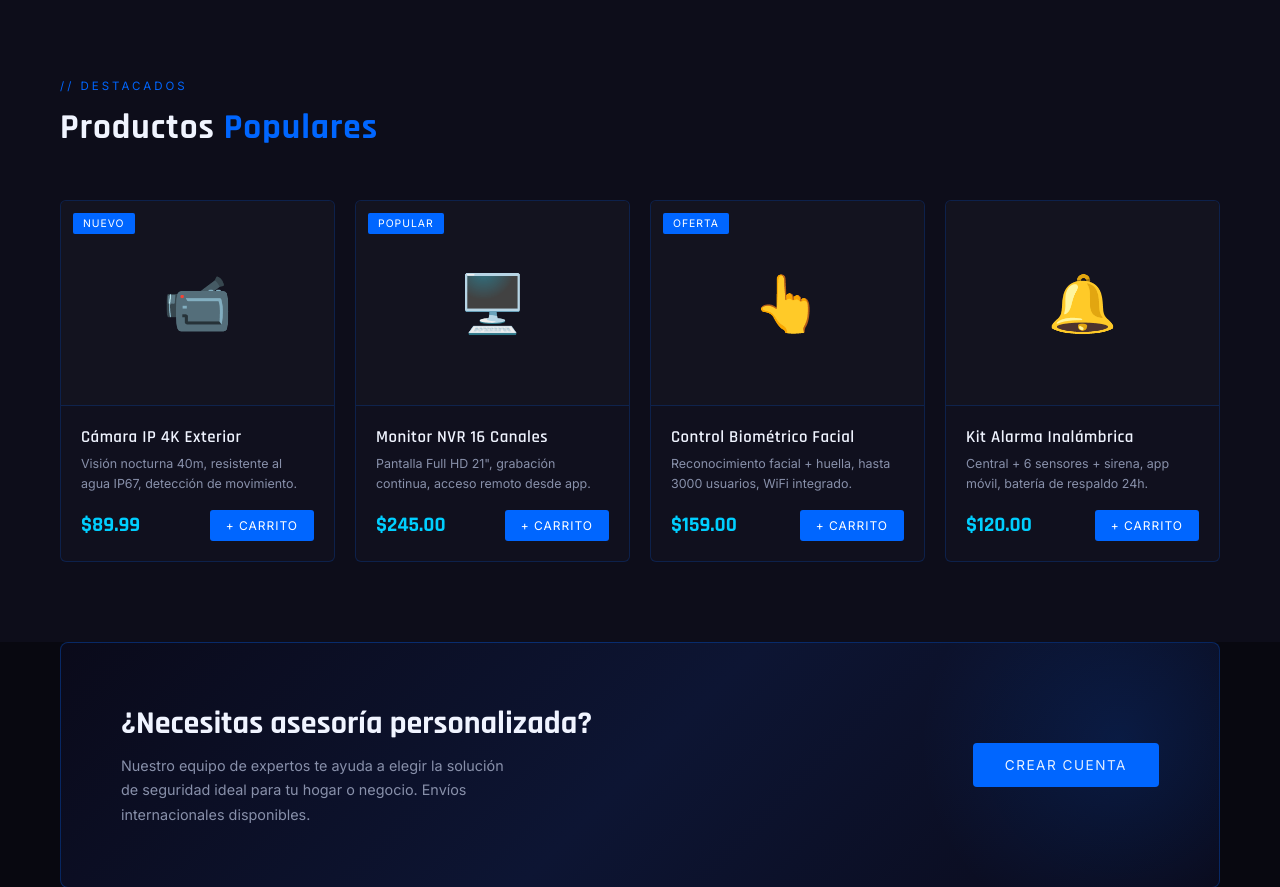
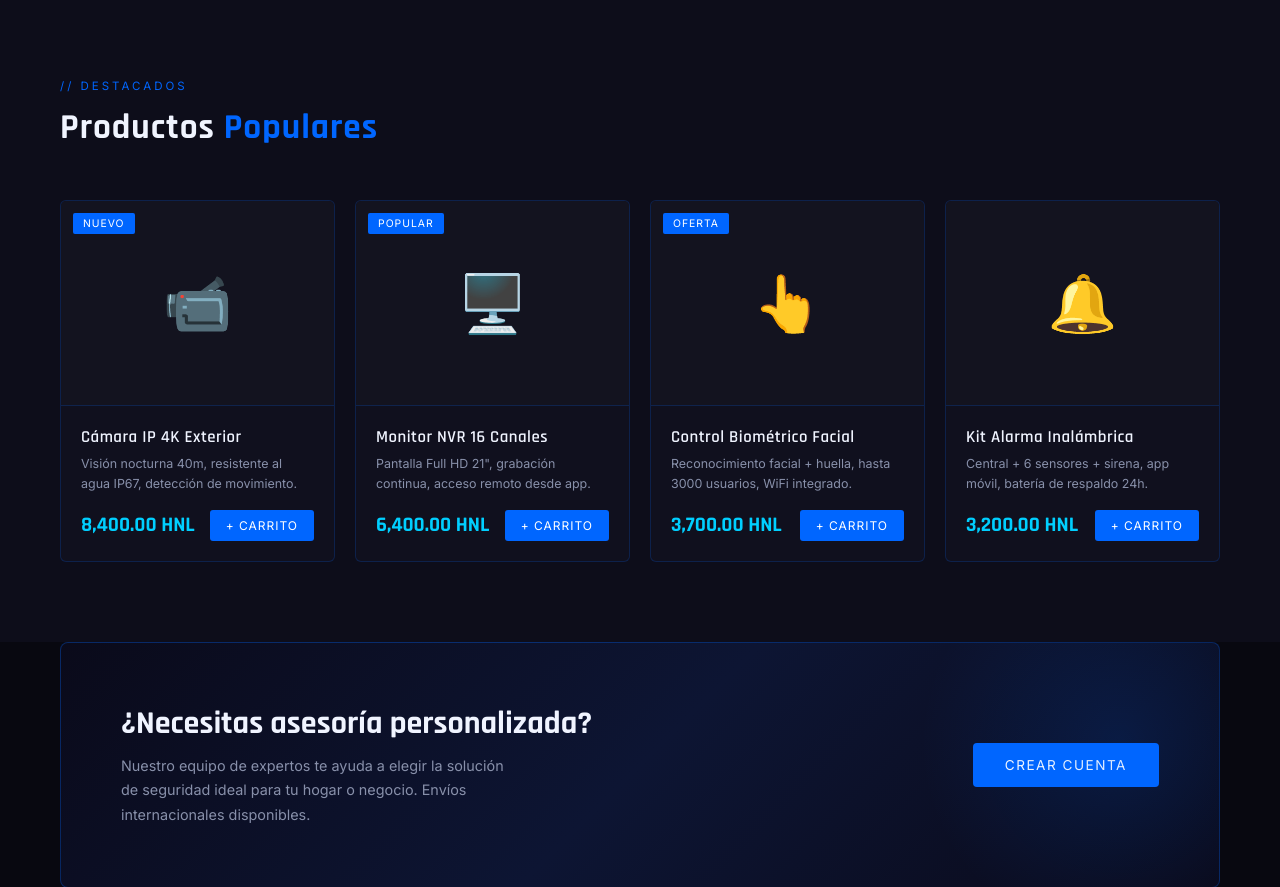
Before and after one commit to maryurieuceda01-ops/Proyecto-Economia, a Flask app: page / in a window 1280 px wide. Shown: the part 1576-2463 px from the top of the page. Run offline with Flask 3, Linux system fonts and the light colour scheme; data comes from the database, SQL or seed files in the repository.

Commit message:
actualizacion index

```diff
--- a/templates/index.html
+++ b/templates/index.html
@@ -731,7 +731,7 @@
           <div class="product-name">Cámara IP 4K Exterior</div>
           <div class="product-desc">Visión nocturna 40m, resistente al agua IP67, detección de movimiento.</div>
           <div class="product-footer">
-            <div class="product-price">$89.99</div>
+            <div class="product-price">8,400.00 HNL</div>
             <button class="btn-add">+ Carrito</button>
           </div>
         </div>
@@ -746,7 +746,7 @@
           <div class="product-name">Monitor NVR 16 Canales</div>
           <div class="product-desc">Pantalla Full HD 21", grabación continua, acceso remoto desde app.</div>
           <div class="product-footer">
-            <div class="product-price">$245.00</div>
+            <div class="product-price">6,400.00 HNL</div>
             <button class="btn-add">+ Carrito</button>
           </div>
         </div>
@@ -761,7 +761,7 @@
           <div class="product-name">Control Biométrico Facial</div>
           <div class="product-desc">Reconocimiento facial + huella, hasta 3000 usuarios, WiFi integrado.</div>
           <div class="product-footer">
-            <div class="product-price">$159.00</div>
+            <div class="product-price">3,700.00 HNL</div>
             <button class="btn-add">+ Carrito</button>
           </div>
         </div>
@@ -775,7 +775,7 @@
           <div class="product-name">Kit Alarma Inalámbrica</div>
           <div class="product-desc">Central + 6 sensores + sirena, app móvil, batería de respaldo 24h.</div>
           <div class="product-footer">
-            <div class="product-price">$120.00</div>
+            <div class="product-price">3,200.00 HNL</div>
             <button class="btn-add">+ Carrito</button>
           </div>
         </div>
```
